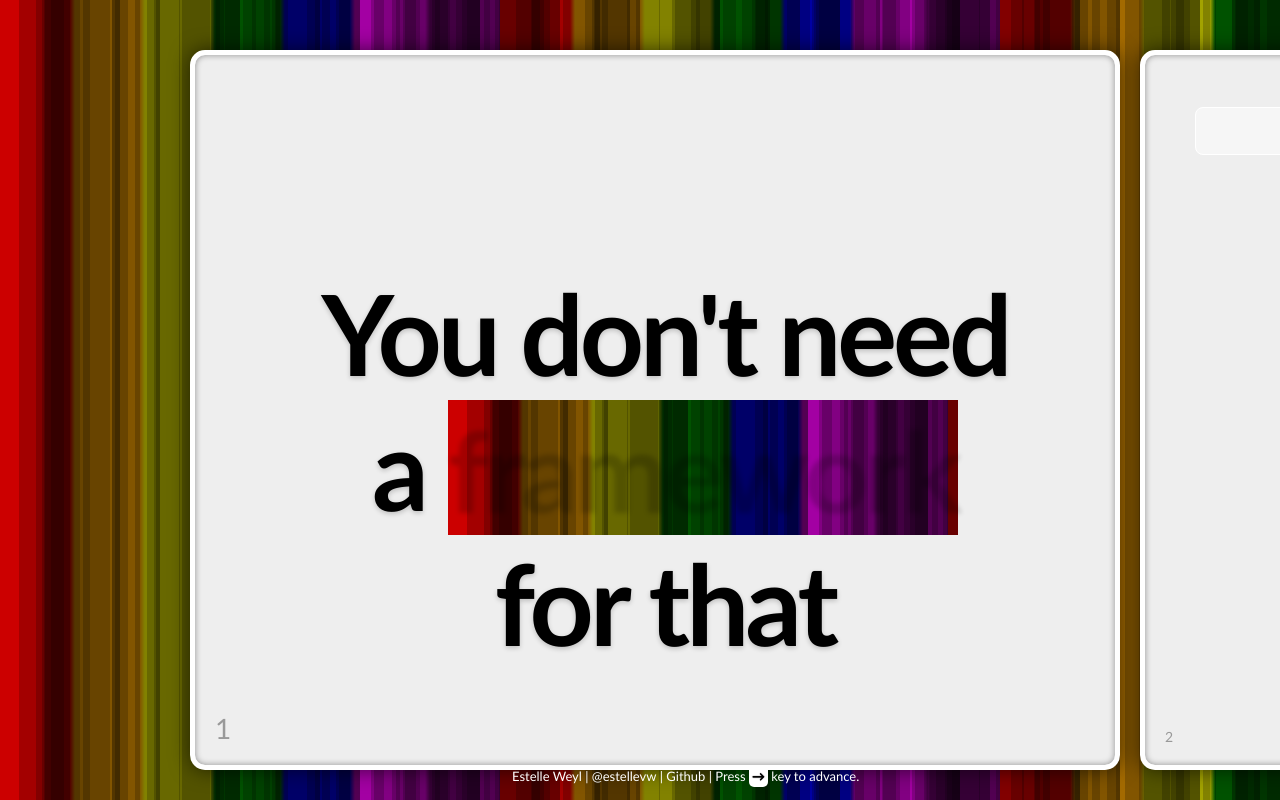
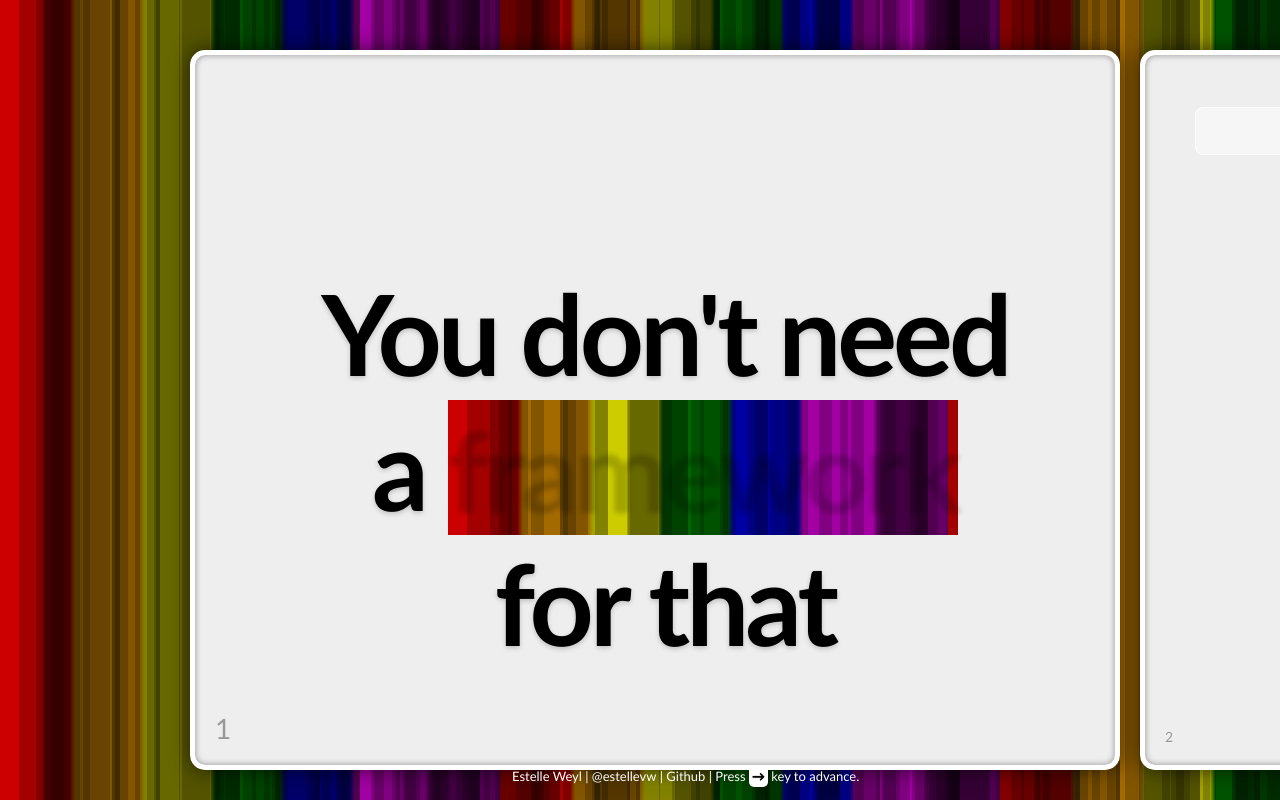
Before and after one commit to estelle/fluentconf, a plain HTML site: page index.html in a window 1280 px wide. Drawn offline with Linux system fonts and the light colour scheme.

Commit message:
original files

```diff
--- a/index.html
+++ b/index.html
@@ -7,7 +7,8 @@
     <title>JavaScript: You don't need a framework for that</title>
 <link rel="stylesheet" href="fluentconf.css"/>
 <style>
-.mask{
+@media screen and (-webkit-min-device-pixel-ratio:0){
+.textmask{
 
 	background:
 		-webkit-linear-gradient(left, rgba(0,0,0,0.2) 50%, transparent 50%),
@@ -16,16 +17,14 @@
 		-webkit-linear-gradient(left, transparent 50%, rgba(0,0,0,0.2) 50%),
 		-webkit-linear-gradient(left, transparent 40%, rgba(0,0,0,0.2) 40%),
 		-webkit-linear-gradient(left, transparent 60%, rgba(0,0,0,0.2) 60%),
-		-webkit-linear-gradient(left, transparent 50%, rgba(0,0,0,0.2) 50%),
-		-webkit-linear-gradient(left, transparent 40%, rgba(0,0,0,0.2) 40%),
-		-webkit-linear-gradient(left, transparent 60%, rgba(0,0,0,0.2) 60%),
 		-webkit-linear-gradient(left,
 		red 14%, orange 15%, orange 28%, yellow 29%, yellow 42%, green 43%, green 56%, blue 57%, blue 70%, magenta 71%, magenta 85%, purple 86%), white;
-	-webkit-background-size: 1px 50%, 1px 50px, 32px, 120px, 80px, 60px, 90px, 110px, 70px, 500px;
+	-webkit-background-size: 1px 50%, 1px 50px, 32px, 120px, 80px, 70px, 500px;
 
--webkit-background-clip: text,text,text,text,text,text,text,text,text,text,text, border;
-color: transparent;
+-webkit-background-clip: text,text,text,text,text,text,text,text, border;
+color: rgba(0,0,0,0);
 	}
+}
 </style>
 </head>
 
@@ -51,7 +50,7 @@ color: transparent;
 
     <div class="slide intro">
      <header><hgroup>
-      <h1>You don't need <br>a <span class="mask">framework</span><br> for that</h1>
+      <h1>You don't need <br>a <span class="textmask">framework</span><br> for that</h1>
      </hgroup></header>
     </div>
 
```
